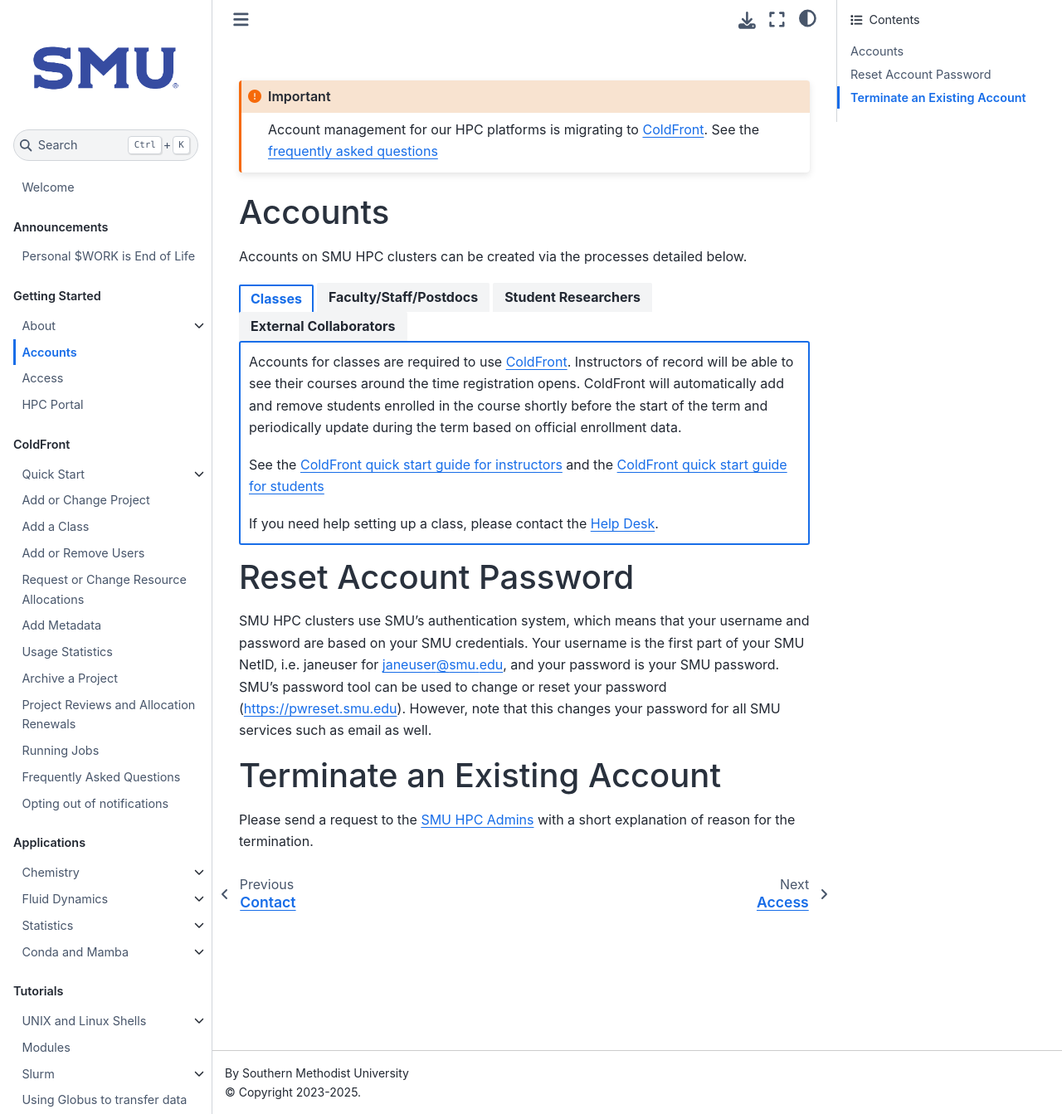
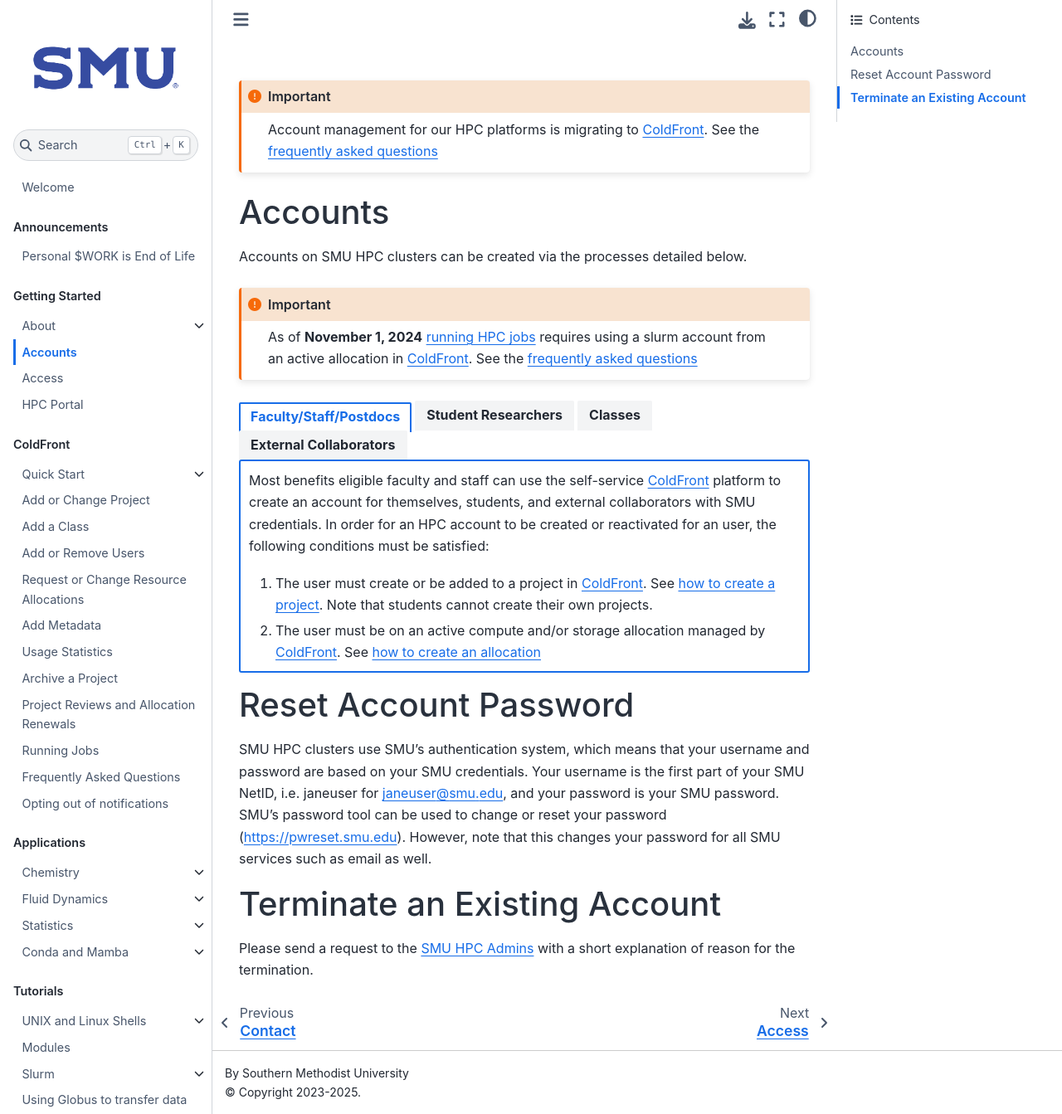
Before and after one commit to SouthernMethodistUniversity/hpc_docs, a Jupyter Book: the page built from docs/accounts.md, in a window 1280 px wide and 1343 px high. Shown: the whole window at 83% size. Built offline with Jupyter Book 1.0.4 settings and Sphinx 7.4.7 and the Sphinx Book theme 1.1.4, drawn with Linux system fonts in a browser that asks for light colours.

Commit message:
Update accounts.md

`````diff
--- a/docs/accounts.md
+++ b/docs/accounts.md
@@ -6,23 +6,13 @@
 
 Accounts on SMU HPC clusters can be created via the processes detailed below.
 
-````{tab-set}
-```{tab-item} Classes
-Accounts for classes are required to use [ColdFront](https://hpcaccess.smu.edu).
-Instructors of record will be able to see their courses around the time registration
-opens. ColdFront will automatically add and remove students enrolled in the course
-shortly before the start of the term and periodically update during the term based on
-official enrollment data.
-
-See the [ColdFront quick start guide for instructors](coldfront/qs_instructor.md) and
-the [ColdFront quick start guide for students](coldfront/qs_student.md)
-
-If you need help setting up a class, please contact the [Help Desk](mailto:help@smu.edu?subject=[HPC]).
-```
-```{tab-item} Faculty/Staff/Postdocs
-:::{important} As of **November 1, 2024** [running HPC jobs](coldfront/running_jobs.md) requires using a slurm account from and active active allocation in [ColdFront](https://hpcaccess.smu.edu).
+:::{important} As of **November 1, 2024** [running HPC jobs](coldfront/running_jobs.md)
+requires using a slurm account from an active allocation in [ColdFront](https://hpcaccess.smu.edu).
 See the [frequently asked questions](coldfront/faq.md)
 :::
+
+````{tab-set}
+```{tab-item} Faculty/Staff/Postdocs
 
 Most benefits eligible faculty and staff can use the self-service
 [ColdFront](https://hpcaccess.smu.edu) platform to create an account for
@@ -38,9 +28,6 @@
    by [ColdFront](https://hpcaccess.smu.edu). See [how to create an allocation](coldfront/request_change_allocation.md)
 ```
 ```{tab-item} Student Researchers
-:::{important} As of **November 1, 2024** [running HPC jobs](coldfront/running_jobs.md) requires using a slurm account from and active active allocation in [ColdFront](https://hpcaccess.smu.edu).
-See the [frequently asked questions](coldfront/faq.md)
-:::
 Students are not eligible to create their own account. A faculty/staff advisor
 can use the self-service
 [ColdFront](https://hpcaccess.smu.edu) platform to create an account for
@@ -58,6 +45,18 @@
 3. The student must login to [ColdFront](https://hpcaccess.smu.edu) and agree to
 the policies and guidelines before their account is provisioned\.
 ```
+```{tab-item} Classes
+Accounts for classes are required to use [ColdFront](https://hpcaccess.smu.edu).
+Instructors of record will be able to see their courses around the time registration
+opens. ColdFront will automatically add and remove students enrolled in the course
+shortly before the start of the term and periodically update during the term based on
+official enrollment data.
+
+See the [ColdFront quick start guide for instructors](coldfront/qs_instructor.md) and
+the [ColdFront quick start guide for students](coldfront/qs_student.md)
+
+If you need help setting up a class, please contact the [Help Desk](mailto:help@smu.edu?subject=[HPC]).
+```
 ```{tab-item} External Collaborators
 1. The sponsor must request an SMU NetID or Sponsored NetID and have that account
    activated before sponsor can request cluster access for the individual.
@@ -71,6 +70,7 @@
 :::{note} The HPC and Research support teams are not involved in the process of
 creating SMU NetIDs or Sponsored NetIDs.
 :::
+
 ```
 ````
 
`````
